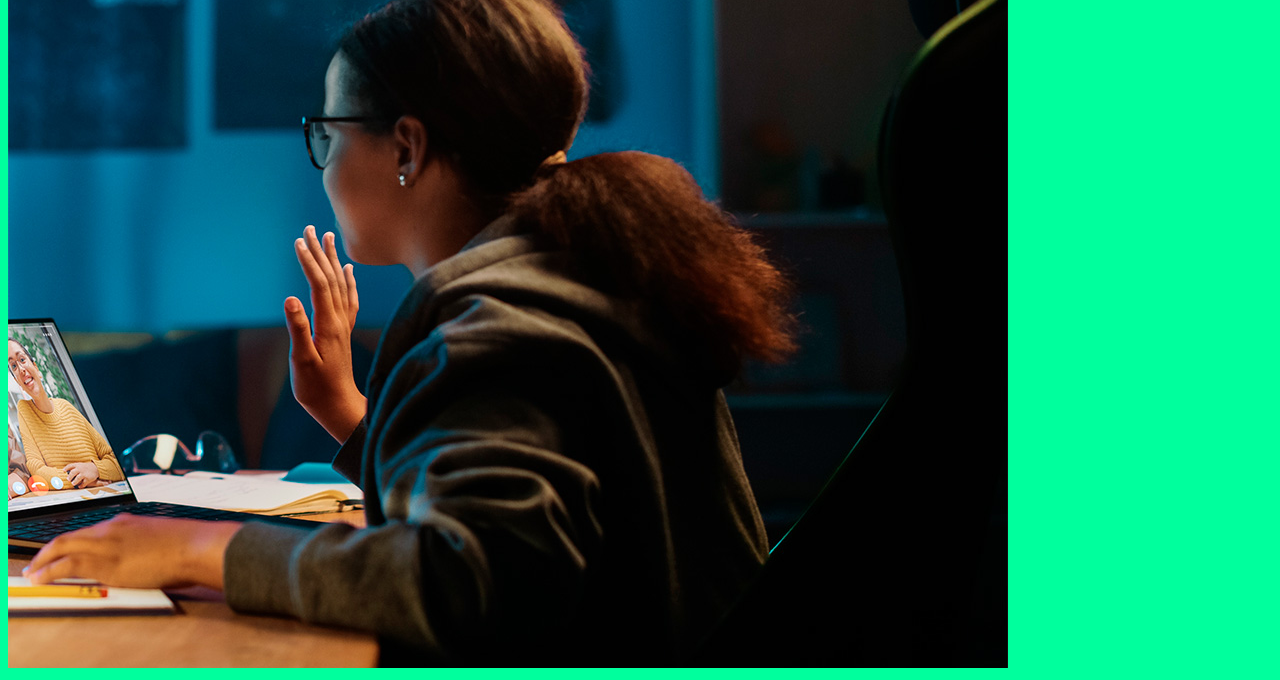
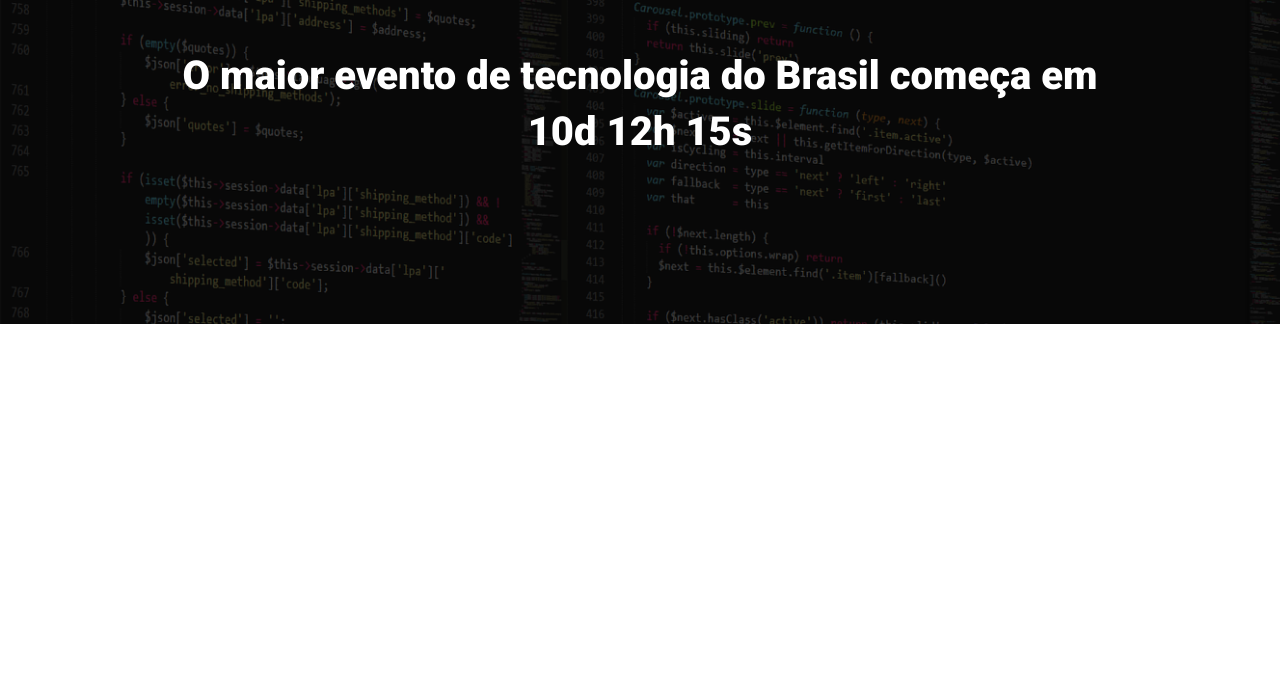
Before and after one commit to hannasampaio/ebac_tech_talks, a website built with Parcel: page src/index.html in a window 1280 px wide. Shown: the part 160-840 px from the top of the page. After the commit the page ends 800 px from the top, so only its background shows below. Built offline with nearby package versions, Linux system fonts and the light colour scheme.

Commit message:
criando o hero

```diff
--- a/src/index.html
+++ b/src/index.html
@@ -3,12 +3,21 @@
 <head>
     <meta charset="UTF-8">
     <meta name="viewport" content="width=device-width, initial-scale=1.0">
-    <title>Document</title>
+    <title>EBAC Tech Talks</title>
+    <link rel="preconnect" href="https://fonts.googleapis.com">
+    <link rel="preconnect" href="https://fonts.gstatic.com" crossorigin>
+    <link href="https://fonts.googleapis.com/css2?family=Roboto:wght@400;700;900&display=swap" rel="stylesheet">
     <link rel="stylesheet" href="styles/main.scss">
 </head>
 <body>
-    <h1>Olá</h1>
-    <img src="./images/backend.png" alt="">
+    <header class="hero">
+        <div class="container">
+            <img class="hero__logo" src="./images/ebac_logo.svg" alt="EBAC">
+            <p class="hero__text">
+                O maior evento de tecnologia do Brasil começa em 10d 12h 15s
+            </p>
+        </div>
+    </header>
     <script src="scripts/main.js"></script>
 </body>
 </html>
--- /dev/null
+++ b/src/styles/_hero.scss
@@ -0,0 +1,52 @@
+.hero {
+    padding-top: 64px;
+    padding-bottom: 100px;
+    background-image: url(../images/fundo.png);
+    background-repeat: no-repeat;
+    background-size: cover;
+    position: relative;
+
+    .container {
+        position: relative;
+    }
+
+    &::before {
+        position: absolute;
+        top: 0;
+        left: 0;
+        width: 100%;
+        height: 100%;
+        background-color: #000;
+        content: '';
+        opacity: .7;
+    }
+
+    &__text {
+        margin-top: 64px;
+        margin-bottom: 64px;
+        font-size: 40px;
+        line-height: 56px;
+        font-weight: 800;
+        text-align: center;
+    }
+
+    &__logo {
+        margin: 0 auto;
+        height: 80px;
+        display: block;
+    }
+
+    @media (max-width: 640px) {
+        padding: 40px 0;
+
+        &__logo {
+            height: 40px;
+        }
+
+        &__text {
+            font-size: 22px;
+            line-height: 24px;
+            margin: 24px 0;
+        }
+    }
+}
--- a/src/styles/main.scss
+++ b/src/styles/main.scss
@@ -1,3 +1,23 @@
-body {
-    background-color: rgb(0, 255, 157);
+@use 'hero';
+
+* {
+    margin: 0;
+    padding: 0;
+    box-sizing: border-box;
+    font-family: Roboto, sans-serif;
+    color: #fff;
 }
+
+.container {
+    max-width: 960px;
+    width: 100%;
+    margin: 0 auto;
+
+    @media (max-width: 640px) {
+        max-width: 80%;
+    }
+
+    @media(max-width: 1024px) {
+        max-width: 90%;
+    }
+}
```
